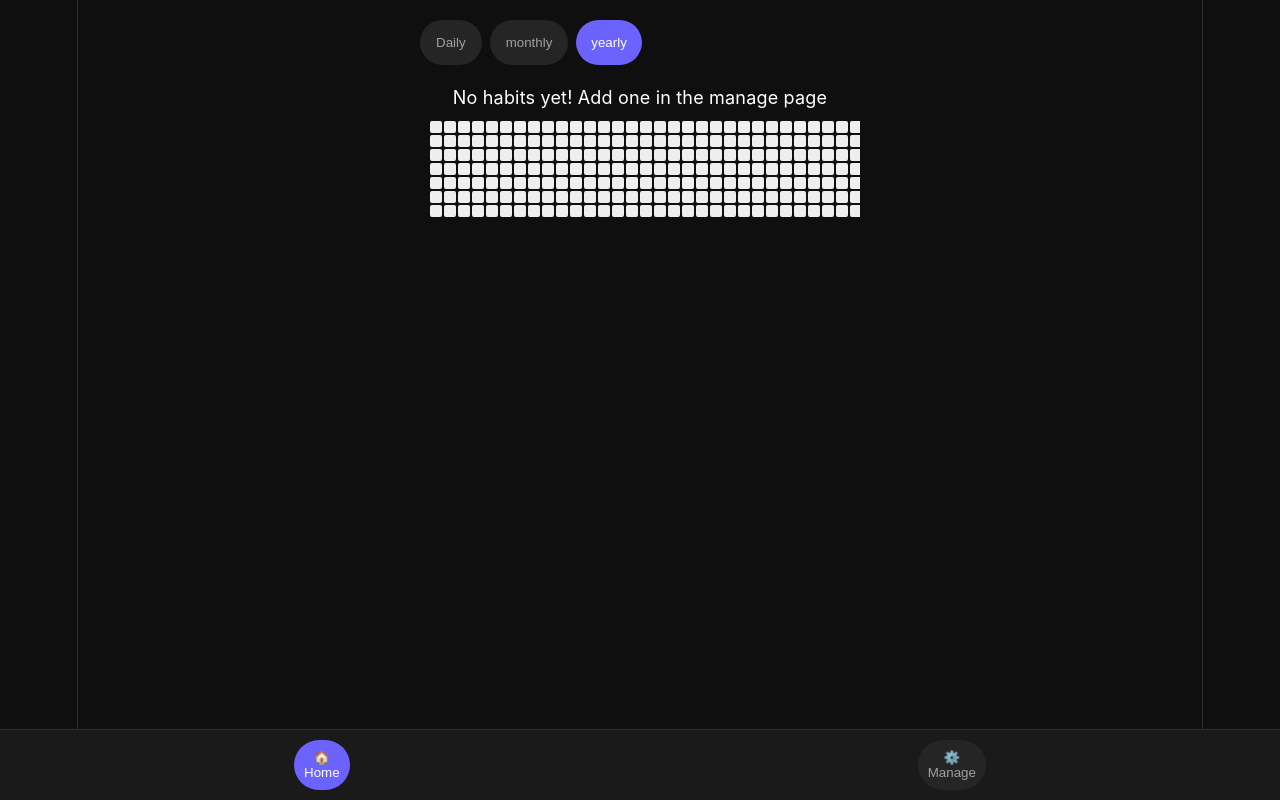
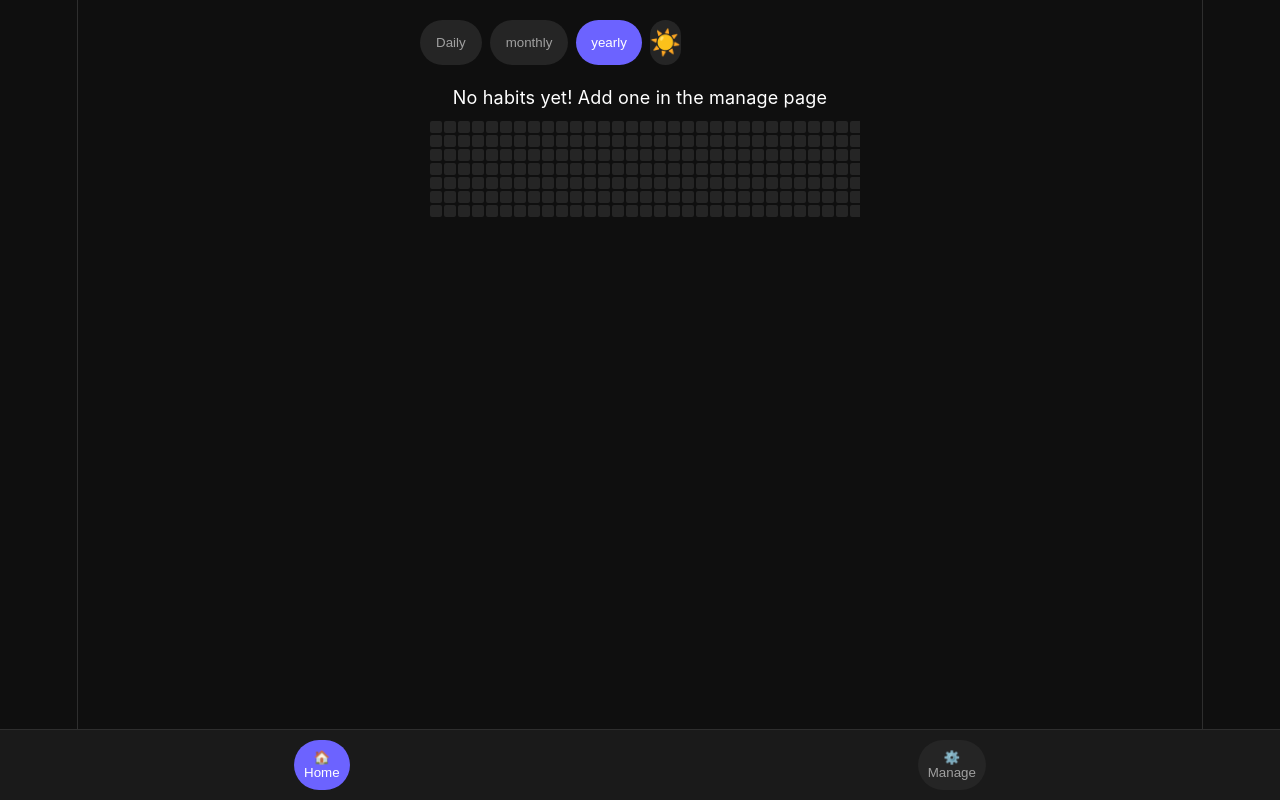
Before and after one commit to bytequestlog-spec/habit-tracker, a React (Vite) app: page / in a window 1280 px wide. Both pictures are taken after a click on the button "yearly". Built offline with nearby package versions, Linux system fonts and the light colour scheme.

Commit message:
added light mode switch

```diff
--- a/src/App.jsx
+++ b/src/App.jsx
@@ -21,6 +21,12 @@ function App() {
 
   const touchStartX = useRef(null);
   const isDragging = useRef(false);
+
+  const [darkMode, setDarkMode] = useState(true);
+
+  useEffect(() => {
+    document.body.classList.toggle("light", !darkMode);
+  }, [darkMode]);
 
   useEffect(() => {
     localStorage.setItem("habits", JSON.stringify(habits));
@@ -69,6 +75,9 @@ function App() {
             >
               yearly
             </button>
+            <button onClick={() => setDarkMode(!darkMode)} className="mode-btn">
+              {darkMode ? "☀️" : "🌙"}
+            </button>
           </div>
           {habits.length === 0 && (
             <p>No habits yet! Add one in the manage page</p>
--- a/src/components/YearlyView.jsx
+++ b/src/components/YearlyView.jsx
@@ -40,7 +40,9 @@ function YearlyView({ habits }) {
                 width: 12,
                 height: 12,
                 borderRadius: 2,
-                backgroundColor: completedDates.has(day) ? "green" : "#eee",
+                backgroundColor: completedDates.has(day)
+                  ? "green"
+                  : "var(--bg-tertiary)",
               }}
             />
           ))}
--- a/src/styles/App.css
+++ b/src/styles/App.css
@@ -233,3 +233,10 @@
 .pages-container.on-manage {
   transform: translateX(-50%);
 }
+
+.mode-btn {
+  border-radius: 20px;
+  border: none;
+  font-size: 25px;
+  background-color: var(--bg-tertiary);
+}
--- a/src/styles/global.css
+++ b/src/styles/global.css
@@ -23,3 +23,12 @@ body {
   font-family: "Inter", sans-serif;
   min-height: 100vh;
 }
+
+body.light {
+  --bg-primary: #f5f5f5;
+  --bg-secondary: #ffffff;
+  --bg-tertiary: #e8e8e8;
+  --text-primary: #111111;
+  --text-secondary: #666666;
+  --border: #ddd;
+}
```
